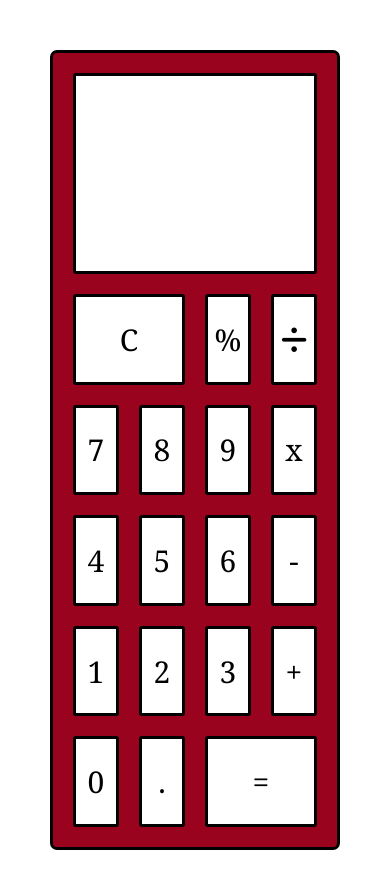
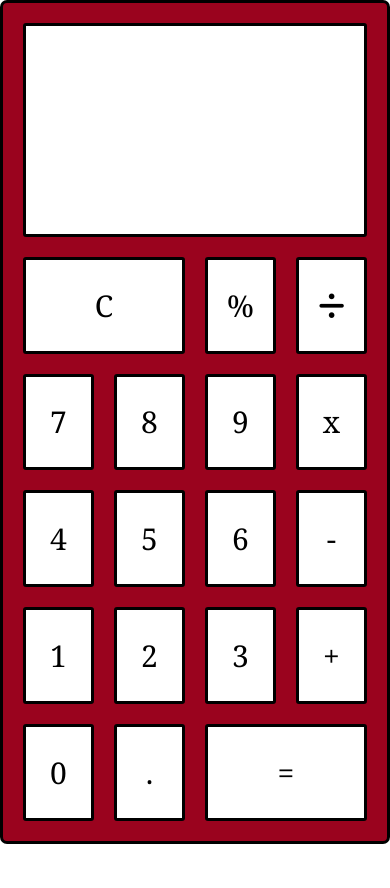
Before and after one commit to sholland236/calculator, a plain HTML site: page index.html in a window 390 px wide. After the commit the page ends 844 px from the top, so only its background shows below. Drawn offline with Linux system fonts and the light colour scheme.

Commit message:
tweaks for mobile

```diff
--- a/styles.scss
+++ b/styles.scss
@@ -7,21 +7,18 @@
     box-sizing: border-box;
 }
 
-body {
-    padding: 50px;
-}
+// MOBILE CODE FIRST
 
 .calculator {
     background-color: $primary-color;
     border: 3px solid black;
     border-radius: 7px;
-    width: auto;
-    max-width: 500px;
-    height: 800px;
+    width: 100vw;
+    height: 100vh;
     padding: 20px;
     display: grid;
     grid-template-columns: 1fr 1fr 1fr 1fr;
-    grid-template-rows: 1fr 1fr 1fr 1fr 1fr 1fr 1fr;
+    grid-template-rows: repeat(7, 1fr);
     gap: 20px;
     &__output {
         grid-row: span 2;
```
Also changed, not shown: styles.css.
